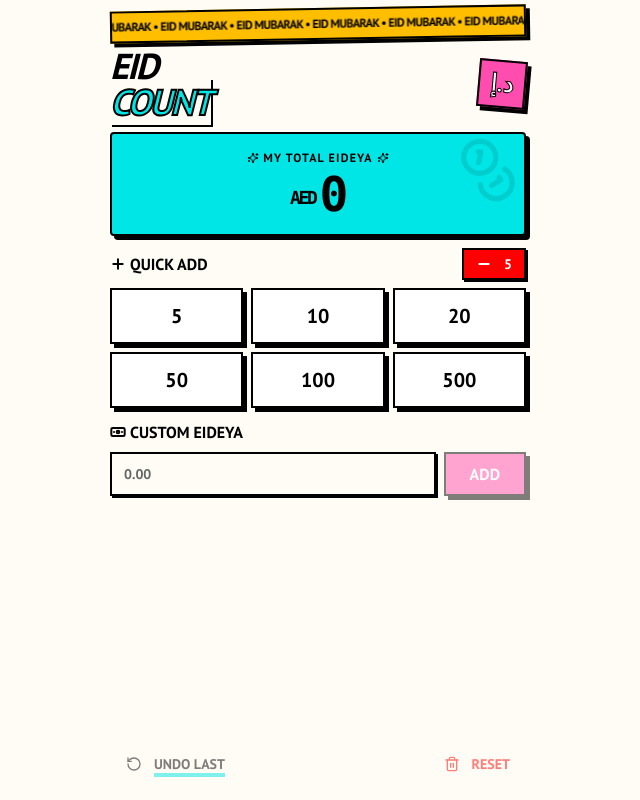
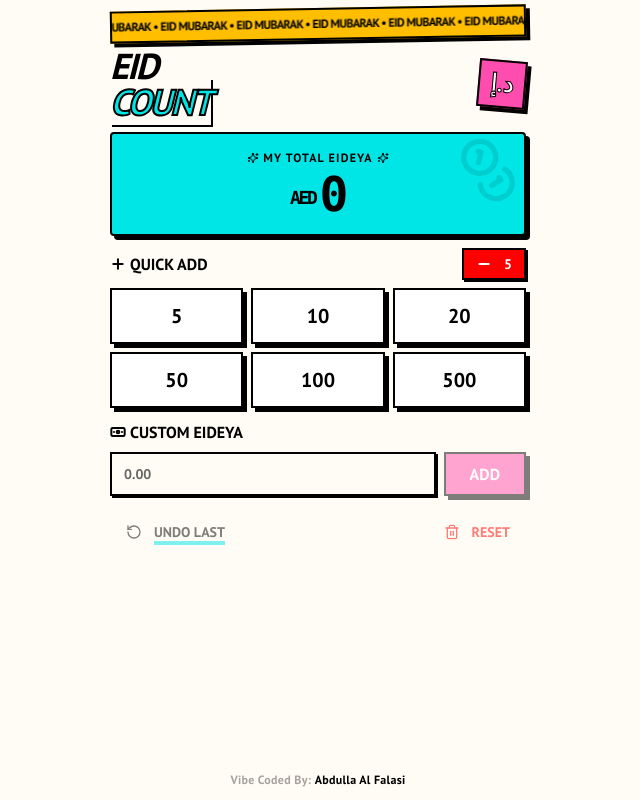
Before and after one commit to sfdxb7/eid-count, a Next.js app: page / in a window 1280 px wide. Shown: the whole page, without its empty margins (322-962 px from the left). Built offline with nearby package versions, Linux system fonts and the light colour scheme.

Commit message:
Move undo/reset higher, add Abdulla credit at bottom

```diff
--- a/src/components/EidCalculator.tsx
+++ b/src/components/EidCalculator.tsx
@@ -162,11 +162,8 @@ export default function EidCalculator() {
         </div>
       </form>
 
-      {/* Spacer */}
-      <div className="flex-grow" />
-
-      {/* Bottom actions */}
-      <div className="flex items-center justify-between pb-4 flex-shrink-0">
+      {/* Actions - moved up, right after custom amount */}
+      <div className="flex items-center justify-between mt-4 flex-shrink-0">
         <Button
           variant="ghost"
           onClick={handleUndo}
@@ -200,6 +197,14 @@ export default function EidCalculator() {
           </AlertDialogContent>
         </AlertDialog>
       </div>
+
+      {/* Spacer */}
+      <div className="flex-grow" />
+
+      {/* Credit */}
+      <div className="text-center pb-3 flex-shrink-0">
+        <p className="text-xs font-bold text-stone-400 tracking-wide">Vibe Coded By: <span className="text-foreground font-black">Abdulla Al Falasi</span></p>
+      </div>
     </div>
   );
 }
```
